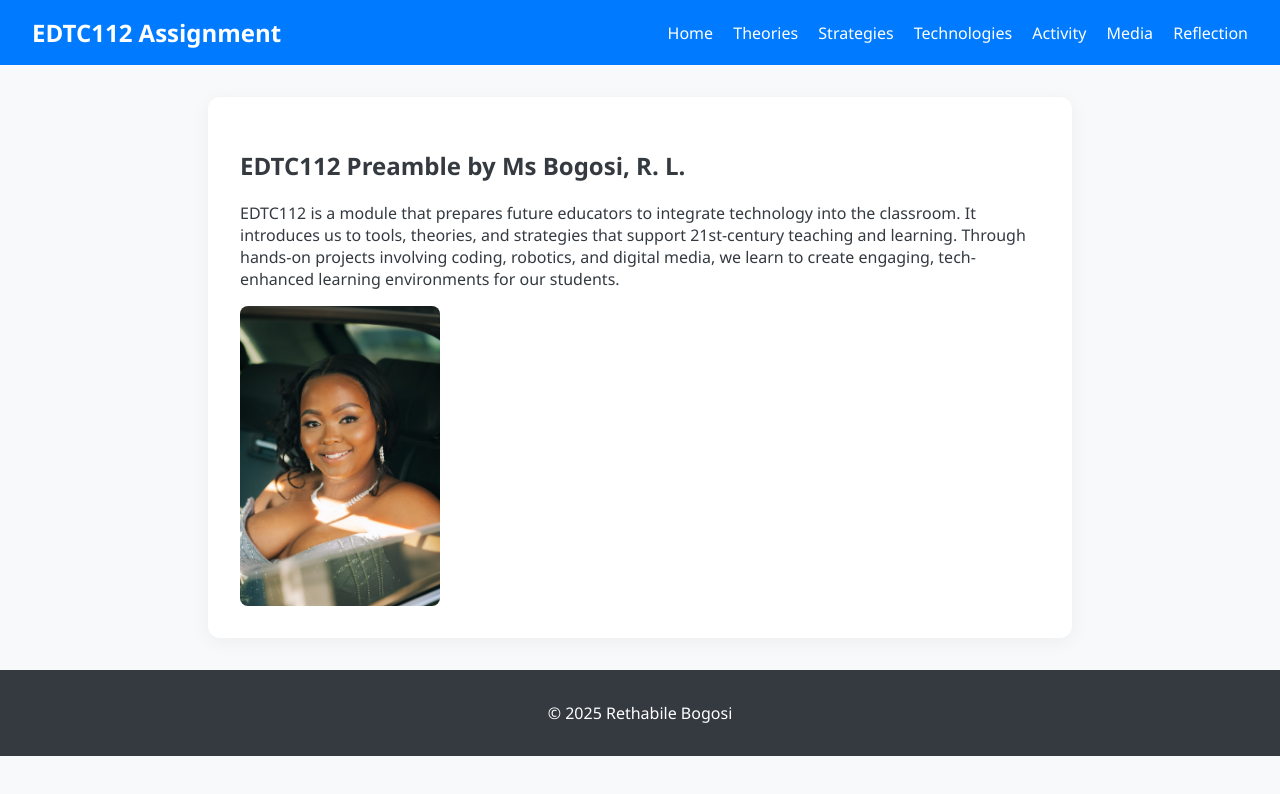
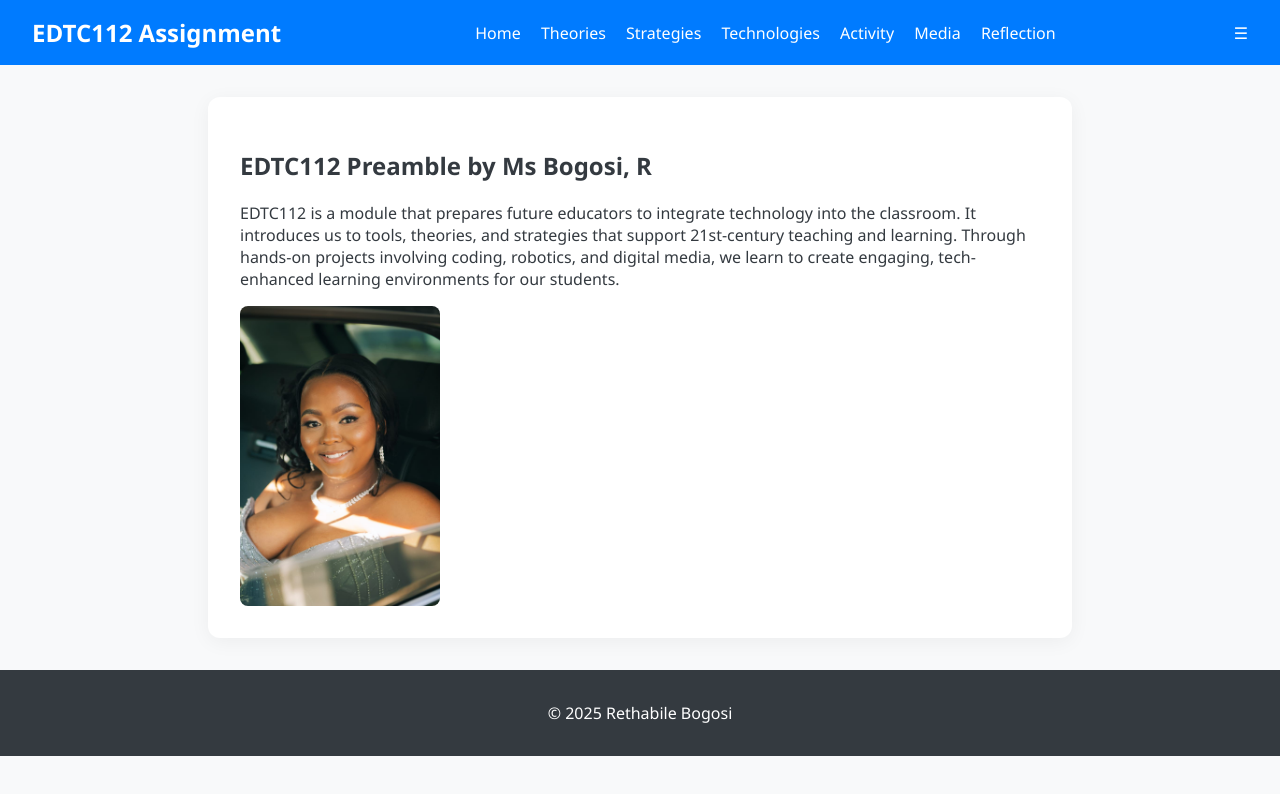
Before and after one commit to Kgomotso196/ret, a plain HTML site: page index.html in a window 1280 px wide. Drawn offline with Linux system fonts and the light colour scheme.

Commit message:
Update index.html

```diff
--- a/index.html
+++ b/index.html
@@ -9,7 +9,7 @@
 <body>
   <header>
     <h1>EDTC112 Assignment</h1>
-    <nav>
+    <nav id="navbar">
       <a href="index.html">Home</a>
       <a href="theories.html">Theories</a>
       <a href="strategies.html">Strategies</a>
@@ -18,10 +18,11 @@
       <a href="media.html">Media</a>
       <a href="reflection.html">Reflection</a>
     </nav>
+    <div id="menu-toggle" onclick="toggleMenu()">☰</div>
   </header>
 
   <main class="card">
-    <h2>EDTC112 Preamble by Ms Bogosi, R. L.</h2>
+    <h2>EDTC112 Preamble by Ms Bogosi, R</h2>
     <p>
       EDTC112 is a module that prepares future educators to integrate technology into the classroom. It introduces us to tools, theories, and strategies that support 21st-century teaching and learning. Through hands-on projects involving coding, robotics, and digital media, we learn to create engaging, tech-enhanced learning environments for our students.
     </p>
@@ -31,5 +32,7 @@
   <footer>
     <p>© 2025 Rethabile Bogosi</p>
   </footer>
+
+  <script src="js/script.js"></script>
 </body>
 </html>
```
